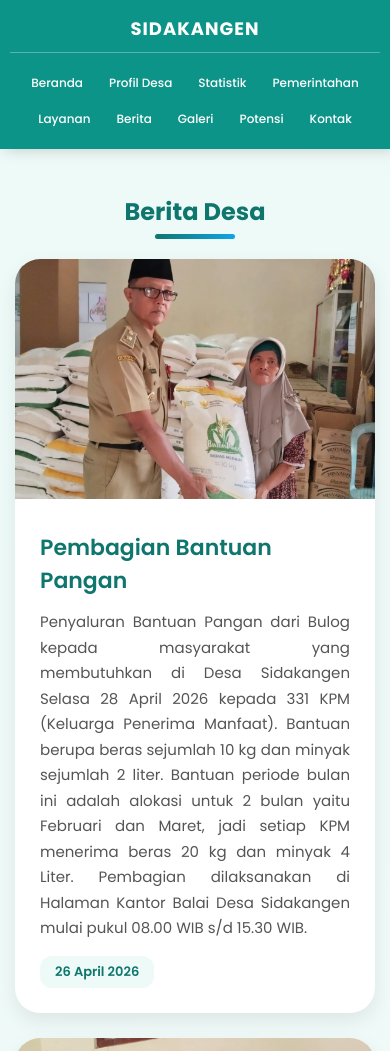
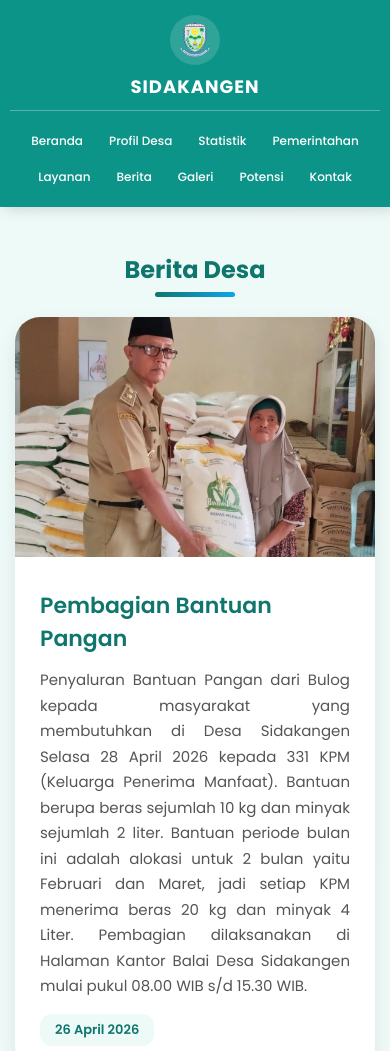
Before and after one commit to febriputri11939-blip/Desa-Sidakangen, a plain HTML site: page berita.html in a window 390 px wide. Shown: the top 1051 px of the page. Drawn offline with Linux system fonts and the light colour scheme.

Commit message:
update website

```diff
--- a/assets/css/style.css
+++ b/assets/css/style.css
@@ -45,6 +45,16 @@ body {
 
   /* Scroll jika menu melebihi layar */
   overflow-y: auto;
+}
+.sidebar-logo {
+  display: block;
+  width: 90px;
+  height: 90px;
+  object-fit: contain;
+  border-radius: 50%;
+  margin: 0 auto 15px auto;
+  background: rgba(255, 255, 255, 0.15);
+  padding: 8px;
 }
 
 .sidebar h2 {
@@ -517,6 +527,13 @@ table td {
     display: flex;
     flex-direction: column;
   }
+  @media (max-width: 768px) {
+  .sidebar-logo {
+    width: 60px;
+    height: 60px;
+    margin-bottom: 10px;
+  }
+}
 
   /* Sidebar pindah ke atas, lebar penuh, tinggi otomatis */
   .sidebar {
@@ -535,6 +552,24 @@ table td {
     margin-bottom: 15px;
     padding-bottom: 10px;
   }
+  .sidebar-logo {
+    display: block;
+    width: 90px;
+    height: 90px;
+    object-fit: contain;
+    border-radius: 50%;
+    margin: 0 auto 15px auto;
+    background: rgba(255, 255, 255, 0.15);
+    padding: 8px;
+}
+
+@media (max-width: 768px) {
+    .sidebar-logo {
+        width: 50px;
+        height: 50px;
+        margin-bottom: 8px;
+    }
+}
 
   /* Menu berjejer horizontal, bisa wrap */
   .sidebar ul {
--- a/berita.html
+++ b/berita.html
@@ -66,7 +66,9 @@
 </head>
 <body>
 
+    <!-- SIDEBAR -->
 <aside class="sidebar">
+    <img src="assets/img/logo sidkangen.png" class="sidebar-logo" alt="Logo Desa SidaKangen">
     <h2>SidaKangen</h2>
     <ul>
         <li><a href="index.html">Beranda</a></li>
@@ -75,7 +77,7 @@
         <li><a href="pemerintahan.html">Pemerintahan</a></li>
         <li><a href="layanan.html">Layanan</a></li>
         <li><a href="berita.html">Berita</a></li>
-            <li><a href="galeri.html">Galeri</a></li> <!-- Pastikan file ini ada -->
+        <li><a href="galeri.html">Galeri</a></li>
         <li><a href="potensi.html">Potensi</a></li>
         <li><a href="kontak.html">Kontak</a></li>
     </ul>
```
Also changed, not shown: galeri.html (+3 -1 lines), index.html (+2 -0 lines), kontak.html (+2 -0 lines), layanan.html (+2 -1 lines), pemerintahan.html (+3 -1 lines), potensi.html (+3 -1 lines), profil-desa.html (+2 -4 lines), statistik.html (+2 -3 lines). Lines whose indentation alone changed are shown as unchanged.
